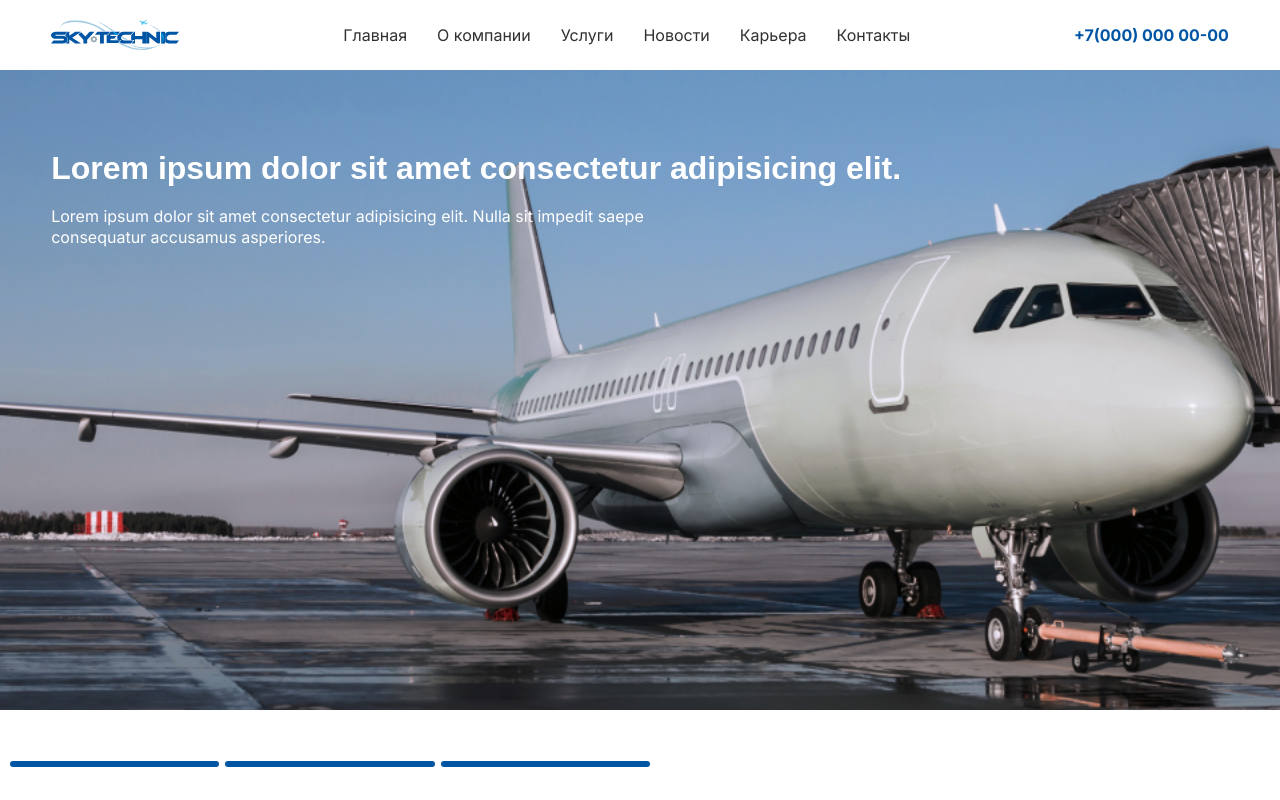
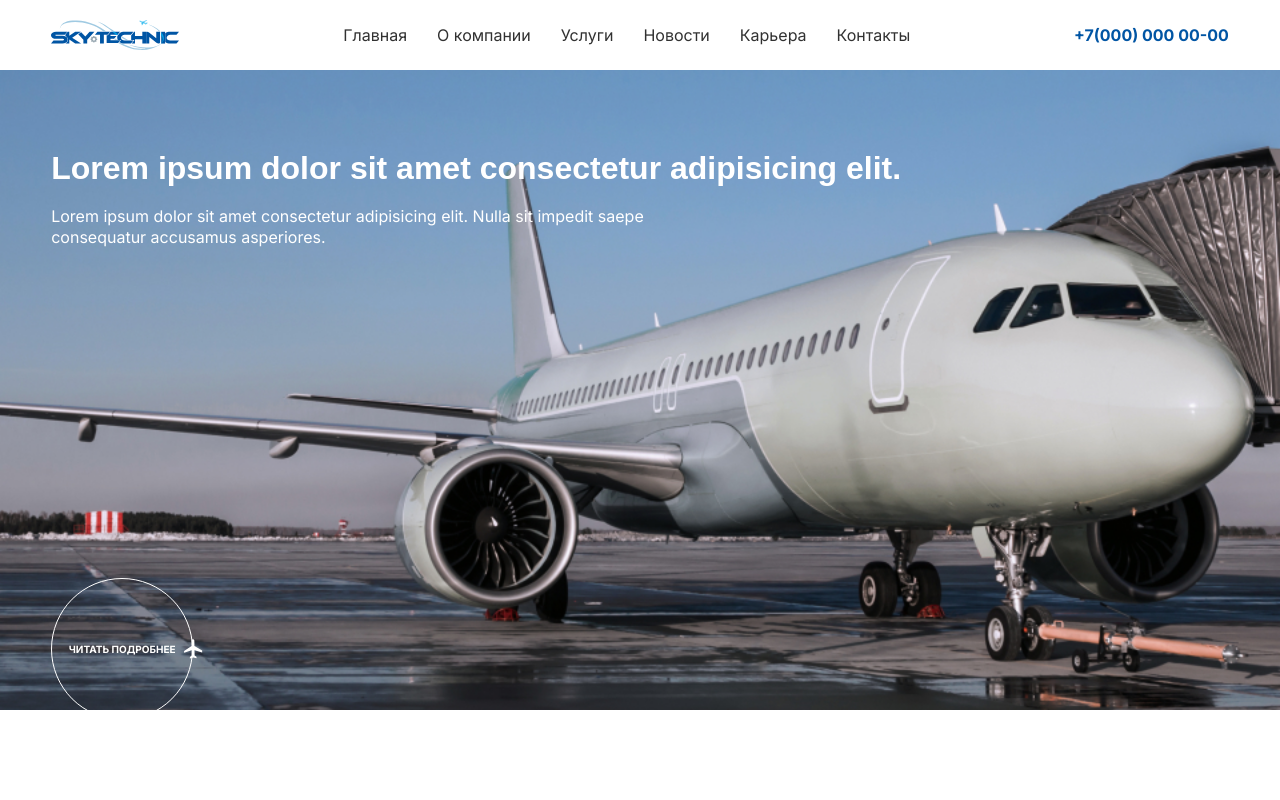
Before and after one commit to renlin-code/banner-with-slider, a Vue app: page / in a window 1280 px wide. Built offline with nearby package versions, Linux system fonts and the light colour scheme.

Commit message:
Finished KnowMoreComp

```diff
--- /dev/null
+++ b/src/components/KnowMoreComp.vue
@@ -0,0 +1,68 @@
+<template>
+  <a href="#" class="know-more">
+    ЧИТАТЬ ПОДРОБНЕЕ
+    <div class="know-more__airplane-radius">
+      <span class="airplane-radius__airplane"></span>
+    </div>
+  </a>
+</template>
+
+<style scoped>
+.know-more {
+  display: grid;
+  place-content: center;
+  position: absolute;
+  right: var(--general-padding);
+  bottom: 10vh;
+  width: 130px;
+  height: 130px;
+  color: var(--dark-blue);
+  font-size: 1.4rem;
+  line-height: 1.6rem;
+  font-weight: bold;
+  text-align: center;
+  text-decoration: none;
+  border-radius: 50%;
+  background: var(--light-blue);
+  border: 1.5px solid var(--blue);
+}
+
+@media (min-width: 650px) {
+  .know-more {
+    position: absolute;
+    left: var(--general-padding);
+    bottom: 10vh;
+    width: 142px;
+    height: 142px;
+    color: var(--white);
+    border: 1.5px solid var(--white);
+    font-size: 1rem;
+    line-height: 1.2rem;
+    background: none;
+  }
+  .know-more .know-more__airplane-radius {
+    width: 71px;
+    height: 20px;
+    position: absolute;
+    top: calc(50% - 10px);
+    left: 50%;
+    transition: all 1000ms ease-in-out;
+    transform-origin: 0;
+  }
+  .know-more__airplane-radius .airplane-radius__airplane {
+    display: block;
+    position: absolute;
+    right: -10px;
+    top: 0;
+    width: 20px;
+    height: 20px;
+    background-image: url("../assets/icons/airplane.svg");
+    background-position: center;
+    background-size: contain;
+    background-repeat: no-repeat;
+  }
+  .know-more:hover .know-more__airplane-radius {
+    transform: rotate(-360deg);
+  }
+}
+</style>
--- a/src/components/MainComp.vue
+++ b/src/components/MainComp.vue
@@ -3,28 +3,29 @@
     <div class="news-wrapper">
       <NewsComp style="width: 100vw" />
     </div>
-    <div class="main__slider-buttons">
+    <div class="main__slider-buttons-container">
       <SliderButtonComp />
       <SliderButtonComp />
       <SliderButtonComp />
     </div>
-    <a class="main__know-more"></a>
+    <KnowMoreComp />
   </main>
 </template>
 
 <script setup>
 import NewsComp from "./NewsComp.vue";
 import SliderButtonComp from "./SliderButtonComp.vue";
+import KnowMoreComp from "./KnowMoreComp.vue";
 </script>
 
 <style scoped>
 main {
-  width: 100%;
+  width: 100vw;
   height: calc(100vh - 70px);
   margin: 70px auto 0;
   background: var(--white);
 }
-main .main__slider-buttons {
+main .main__slider-buttons-container {
   width: 50vw;
   display: flex;
   justify-content: space-between;
--- a/src/components/SliderButtonComp.vue
+++ b/src/components/SliderButtonComp.vue
@@ -9,4 +9,10 @@ div {
   border-radius: 6px;
   background: var(--dark-blue);
 }
+
+@media (min-width: 650px) {
+  div {
+    display: none;
+  }
+}
 </style>
```
Also changed, not shown: src/assets/icons/airplane.svg (added), src/components/ReadMoreButtonComp.vue (deleted).
